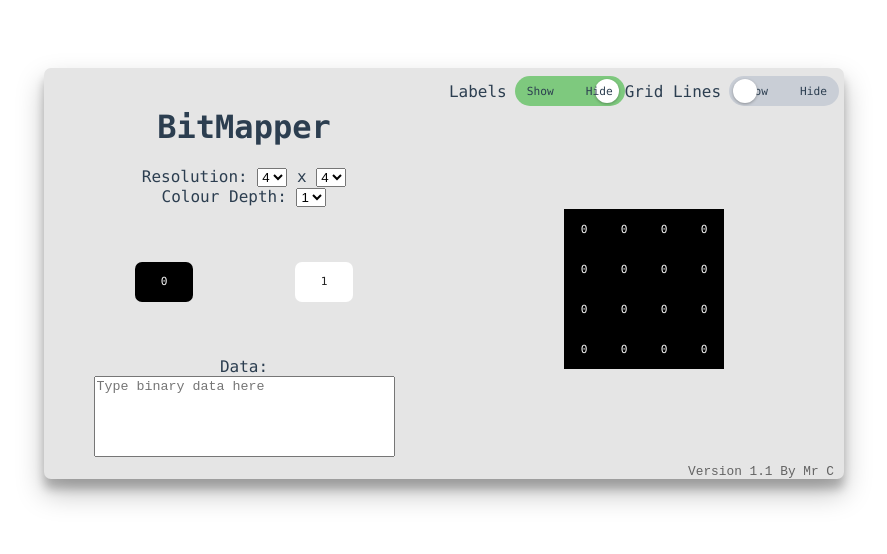
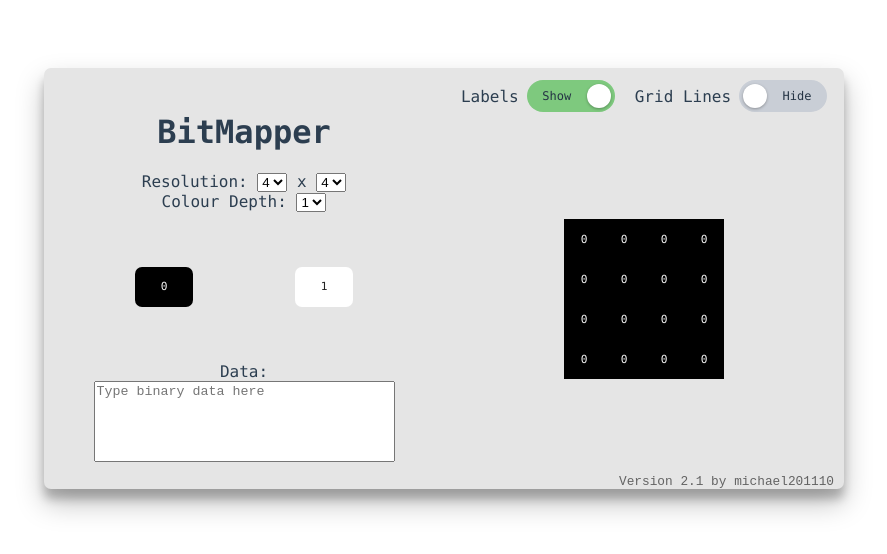
Before and after one commit to michael201110/BitMapper, a Vue app: page / in a window 1280 px wide. Shown: the top 554 px of the page, without its empty margins (196-1083 px from the left). Built offline with nearby package versions, Linux system fonts and the light colour scheme.

Commit message:
Fix display toggles and update version credit

```diff
--- a/src/App.vue
+++ b/src/App.vue
@@ -190,7 +190,7 @@
 
     <div class="column right">
 
-      <div>
+      <div class="display-controls">
 
         <ToggleSwitch
 
@@ -246,7 +246,7 @@
 
       </div>
 
-      <p class="signiture" @click.alt="ActivateHidden">Version 1.1 By Mr C</p>
+      <p class="signiture" @click.alt="ActivateHidden">Version 2.1 by michael201110</p>
 
     </div>
 
@@ -568,6 +568,8 @@ export default {
 
 }
 
+.display-controls { display: flex; flex-wrap: wrap; justify-content: center; gap: 12px 20px; padding: 12px; }
+
 .bitmap {
 
   display: grid;
--- a/src/components/ToggleSwitch.vue
+++ b/src/components/ToggleSwitch.vue
@@ -1,157 +1,81 @@
 <template>
-
   <label class="toggle">
-
     <span>{{ labelText }}</span>
-
     <input
-
       type="checkbox"
-
+      role="switch"
+      :aria-label="labelText"
       :checked="state"
-
       @change="$emit('update:state', $event.target.checked)"
-
     />
-
-    <div class="switch">
-
-      <span class="left">{{ leftText }}</span>
-
+    <span class="switch" aria-hidden="true">
+      <span class="state-text">{{ state ? leftText : rightText }}</span>
       <span class="knob"></span>
-
-      <span class="right">{{ rightText }}</span>
-
-    </div>
-
+    </span>
   </label>
-
 </template>
 
-
-
 <script>
-
 export default {
-
   name: "ToggleSwitch",
-
   props: {
-
     labelText: { type: String, default: "Toggle" },
-
     leftText: { type: String, default: "On" },
-
     rightText: { type: String, default: "Off" },
-
     state: { type: Boolean, default: false },
-
   },
-
   emits: ["update:state"],
-
 };
-
 </script>
 
-
-
 <style scoped>
-
 .toggle {
-
+  position: relative;
   display: inline-flex;
-
   align-items: center;
-
   gap: 0.5rem;
-
-  margin: 0.5rem 0;
-
+  cursor: pointer;
+  white-space: nowrap;
 }
-
 .toggle input {
-
-  display: none;
-
+  position: absolute;
+  width: 1px;
+  height: 1px;
+  opacity: 0;
 }
-
 .switch {
-
   position: relative;
-
   display: inline-flex;
-
   align-items: center;
-
-  width: 110px;
-
-  height: 30px;
-
+  flex: 0 0 88px;
+  width: 88px;
+  height: 32px;
   border-radius: 999px;
-
   background: #c9ced6;
-
-  overflow: hidden;
-
+  color: #243344;
 }
-
-.left,
-
-.right {
-
+.state-text {
   position: absolute;
-
-  top: 50%;
-
-  transform: translateY(-50%);
-
-  font-size: 0.7rem;
-
+  left: 34px;
+  right: 6px;
+  text-align: center;
+  font-size: 0.75rem;
 }
-
-.left {
-
-  left: 12px;
-
+.knob {
+  position: absolute;
+  left: 4px;
+  width: 24px;
+  height: 24px;
+  border-radius: 50%;
+  background: white;
+  box-shadow: 0 1px 3px rgba(0, 0, 0, 0.3);
+  transition: transform 0.2s ease;
 }
-
-.right {
-
-  right: 12px;
-
+.toggle input:checked + .switch .knob { transform: translateX(56px); }
+.toggle input:checked + .switch { background: #7ec97e; }
+.toggle input:checked + .switch .state-text { left: 6px; right: 34px; }
+.toggle input:focus-visible + .switch { outline: 3px solid #245c9c; outline-offset: 3px; }
+@media (prefers-reduced-motion: reduce) {
+  .knob { transition: none; }
 }
-
-.knob {
-
-  position: absolute;
-
-  left: 4px;
-
-  width: 24px;
-
-  height: 24px;
-
-  border-radius: 50%;
-
-  background: white;
-
-  box-shadow: 0 1px 3px rgba(0, 0, 0, 0.3);
-
-  transition: left 0.2s ease;
-
-}
-
-.toggle input:checked + .switch .knob {
-
-  left: 80px;
-
-}
-
-.toggle input:checked + .switch {
-
-  background: #7ec97e;
-
-}
-
 </style>
```
